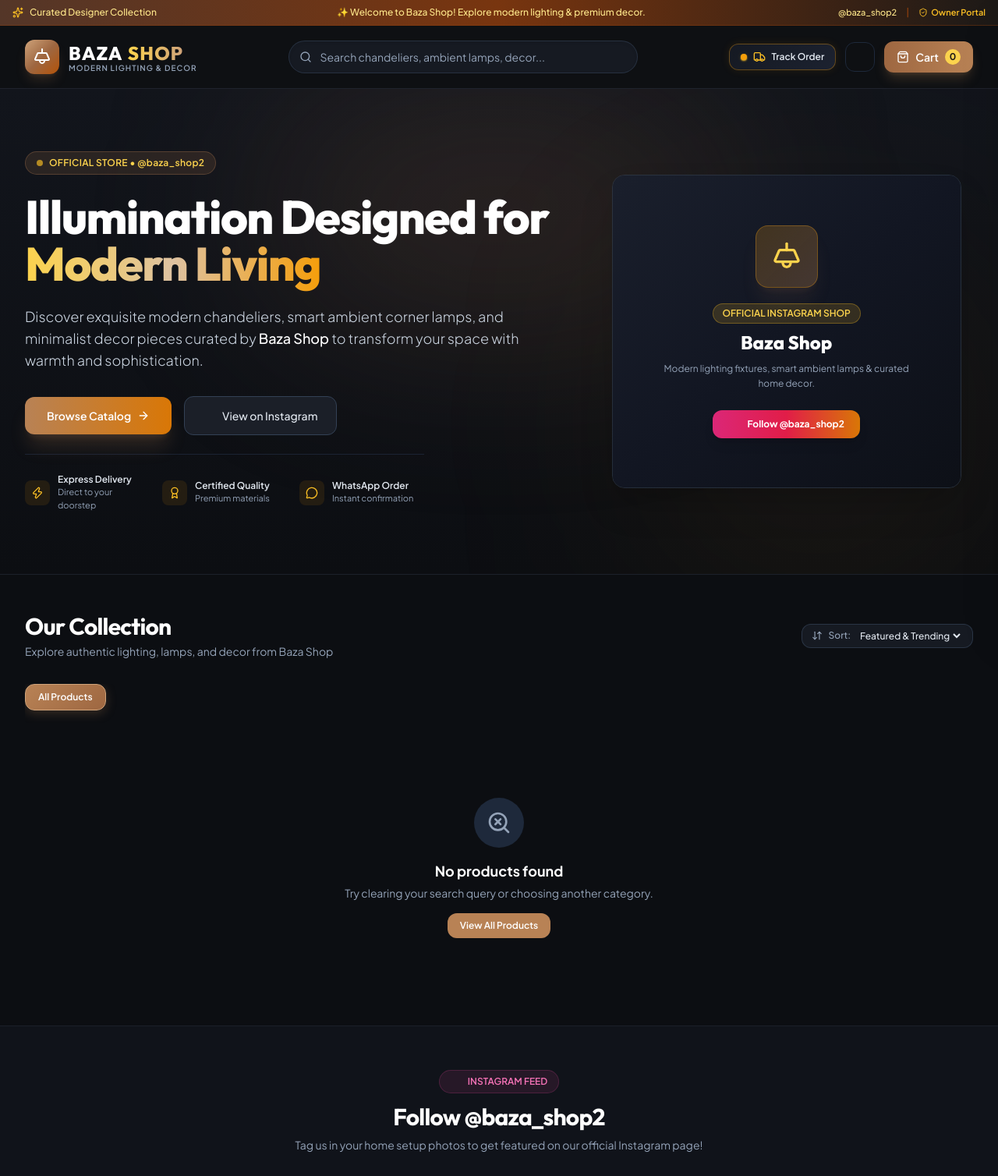
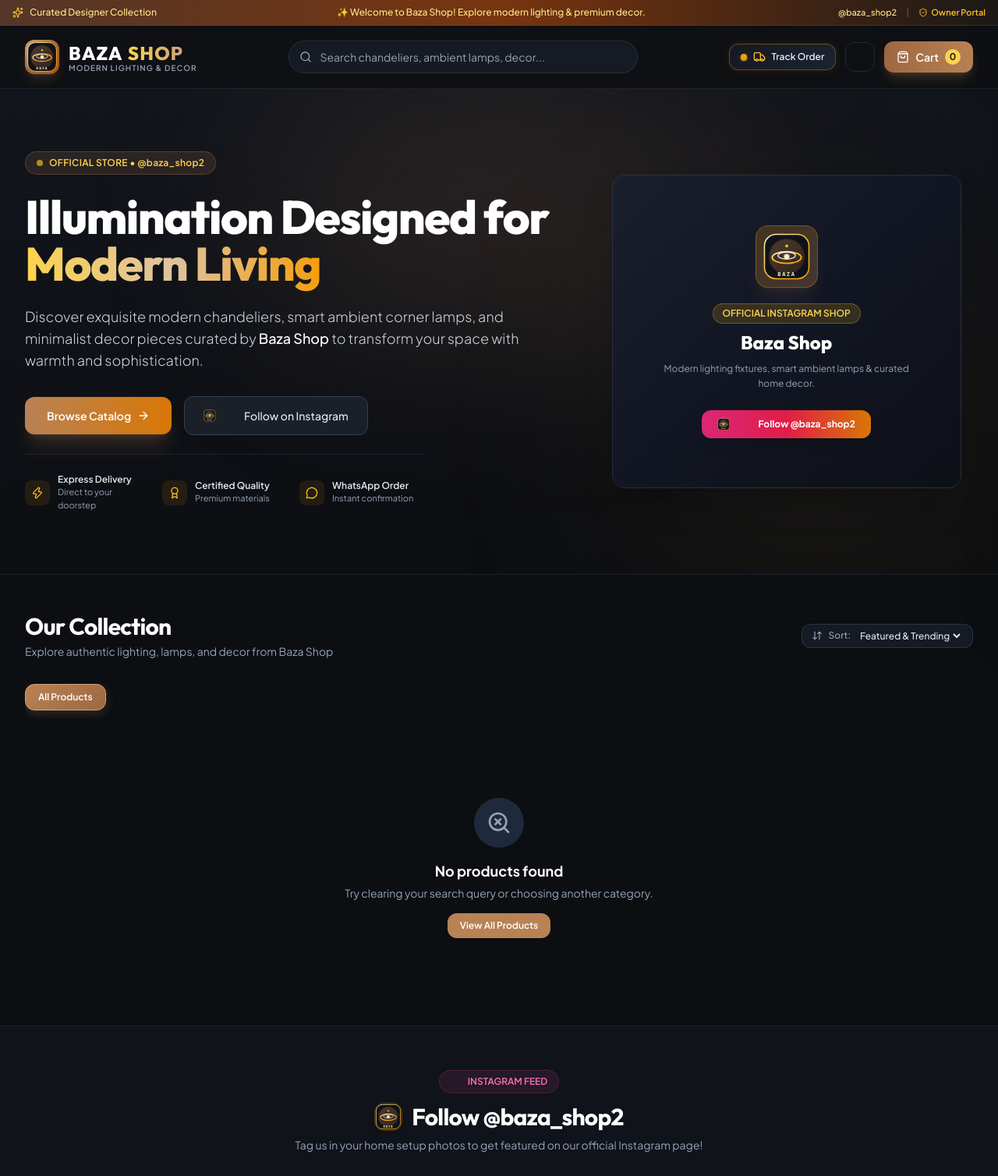
Before and after one commit to NziX/baza-shop, a Flask app: page / in a window 1280 px wide. Shown: the top 1508 px of the page at 78% size. Run offline with Flask 3, Linux system fonts and the light colour scheme; data comes from the database, SQL or seed files in the repository; data that the repository does not hold is empty; some libraries are stand-ins or nearby versions.

Commit message:
feat(branding): add official Baza Shop logo badge to Instagram buttons and admin panel

```diff
--- a/static/js/store.js
+++ b/static/js/store.js
@@ -257,13 +257,14 @@ function updateHeroFeaturedCard(products) {
     if (!featured) {
         card.innerHTML = `
             <div class="w-full h-[400px] bg-gradient-to-br from-[#1a1f2c] via-[#121622] to-[#0d1017] flex flex-col items-center justify-center p-8 text-center relative overflow-hidden">
-                <div class="w-20 h-20 rounded-2xl bg-gradient-to-br from-amber-500/20 to-brand-500/30 border border-amber-500/30 flex items-center justify-center mb-5 shadow-xl shadow-brand-500/10">
-                    <i data-lucide="lamp-ceiling" class="w-10 h-10 text-amber-300"></i>
+                <div class="w-20 h-20 rounded-2xl bg-gradient-to-br from-amber-500/20 to-brand-500/30 border border-amber-500/30 flex items-center justify-center mb-5 shadow-xl shadow-brand-500/10 p-2">
+                    <img src="/static/images/baza-logo.svg" alt="Baza Shop Logo" class="w-full h-full rounded-xl">
                 </div>
                 <span class="px-3 py-1 rounded-full bg-amber-400/15 border border-amber-400/30 text-amber-300 text-xs font-semibold mb-2">OFFICIAL INSTAGRAM SHOP</span>
                 <h3 class="font-display text-2xl font-extrabold text-white mb-2">Baza Shop</h3>
                 <p class="text-xs text-slate-400 max-w-xs leading-relaxed mb-6">Modern lighting fixtures, smart ambient lamps & curated home decor.</p>
-                <a href="https://www.instagram.com/${storeSettings.instagram_handle || 'baza_shop2'}" target="_blank" rel="noopener noreferrer" class="px-5 py-2.5 rounded-xl bg-gradient-to-r from-pink-600 via-rose-600 to-amber-600 text-white text-xs font-bold shadow-lg hover:opacity-90 transition flex items-center gap-2">
+                <a href="https://www.instagram.com/${storeSettings.instagram_handle || 'baza_shop2'}" target="_blank" rel="noopener noreferrer" class="px-5 py-2.5 rounded-xl bg-gradient-to-r from-pink-600 via-rose-600 to-amber-600 text-white text-xs font-bold shadow-lg hover:opacity-95 transition flex items-center gap-2.5 group">
+                    <img src="/static/images/baza-logo.svg" alt="Baza Shop Logo" class="w-4 h-4 rounded-sm group-hover:scale-110 transition-transform">
                     <i data-lucide="instagram" class="w-4 h-4"></i>
                     <span>Follow @${storeSettings.instagram_handle || 'baza_shop2'}</span>
                 </a>
--- a/templates/index.html
+++ b/templates/index.html
@@ -74,8 +74,8 @@
         <div class="max-w-7xl mx-auto px-4 sm:px-6 lg:px-8 h-20 flex items-center justify-between gap-4">
             <!-- Brand Logo -->
             <a href="/" class="flex items-center gap-3 group">
-                <div class="w-11 h-11 rounded-xl bg-gradient-to-br from-brand-400 via-brand-600 to-amber-700 flex items-center justify-center shadow-lg shadow-brand-500/20 group-hover:scale-105 transition duration-300">
-                    <i data-lucide="lamp-ceiling" class="w-6 h-6 text-white"></i>
+                <div class="w-11 h-11 rounded-xl bg-gradient-to-br from-brand-400 via-brand-600 to-amber-700 p-0.5 flex items-center justify-center shadow-lg shadow-brand-500/20 group-hover:scale-105 transition duration-300">
+                    <img src="/static/images/baza-logo.svg" alt="Baza Shop Logo" class="w-full h-full rounded-[10px]">
                 </div>
                 <div>
                     <span class="font-display font-extrabold text-2xl tracking-wider text-white flex items-center gap-1.5">
@@ -167,9 +167,10 @@
                                 <span>Browse Catalog</span>
                                 <i data-lucide="arrow-right" class="w-4 h-4"></i>
                             </a>
-                            <a href="https://www.instagram.com/baza_shop2" target="_blank" rel="noopener noreferrer" class="px-6 py-3.5 rounded-xl bg-[#1b1f28] hover:bg-[#232834] text-slate-200 border border-slate-700 text-sm font-medium transition duration-300 flex items-center gap-2">
+                            <a href="https://www.instagram.com/baza_shop2" target="_blank" rel="noopener noreferrer" class="px-6 py-3.5 rounded-xl bg-[#1b1f28] hover:bg-[#232834] text-slate-200 border border-slate-700 text-sm font-medium transition duration-300 flex items-center gap-2.5 group">
+                                <img src="/static/images/baza-logo.svg" alt="Baza Shop Logo" class="w-4 h-4 rounded-sm group-hover:scale-110 transition-transform">
                                 <i data-lucide="instagram" class="w-4 h-4 text-pink-400"></i>
-                                <span>View on Instagram</span>
+                                <span>Follow on Instagram</span>
                             </a>
                         </div>
 
@@ -209,13 +210,14 @@
                     <div class="lg:col-span-5 relative" id="heroFeaturedContainer">
                         <div id="heroFeaturedCard" class="relative mx-auto max-w-md rounded-2xl overflow-hidden shadow-2xl border border-slate-700/60 group">
                             <div class="w-full h-[400px] bg-gradient-to-br from-[#1a1f2c] via-[#121622] to-[#0d1017] flex flex-col items-center justify-center p-8 text-center relative overflow-hidden">
-                                <div class="w-20 h-20 rounded-2xl bg-gradient-to-br from-amber-500/20 to-brand-500/30 border border-amber-500/30 flex items-center justify-center mb-5 shadow-xl shadow-brand-500/10">
-                                    <i data-lucide="lamp-ceiling" class="w-10 h-10 text-amber-300"></i>
+                                <div class="w-20 h-20 rounded-2xl bg-gradient-to-br from-amber-500/20 to-brand-500/30 border border-amber-500/30 flex items-center justify-center mb-5 shadow-xl shadow-brand-500/10 p-2">
+                                    <img src="/static/images/baza-logo.svg" alt="Baza Shop Logo" class="w-full h-full rounded-xl">
                                 </div>
                                 <span class="px-3 py-1 rounded-full bg-amber-400/15 border border-amber-400/30 text-amber-300 text-xs font-semibold mb-2">OFFICIAL INSTAGRAM SHOP</span>
                                 <h3 class="font-display text-2xl font-extrabold text-white mb-2">Baza Shop</h3>
                                 <p class="text-xs text-slate-400 max-w-xs leading-relaxed mb-6">Modern lighting fixtures, smart ambient lamps & curated home decor.</p>
-                                <a id="heroInstagramLink" href="https://www.instagram.com/baza_shop2" target="_blank" rel="noopener noreferrer" class="px-5 py-2.5 rounded-xl bg-gradient-to-r from-pink-600 via-rose-600 to-amber-600 text-white text-xs font-bold shadow-lg hover:opacity-90 transition flex items-center gap-2">
+                                <a id="heroInstagramLink" href="https://www.instagram.com/baza_shop2" target="_blank" rel="noopener noreferrer" class="px-5 py-2.5 rounded-xl bg-gradient-to-r from-pink-600 via-rose-600 to-amber-600 text-white text-xs font-bold shadow-lg hover:opacity-95 transition flex items-center gap-2.5 group">
+                                    <img src="/static/images/baza-logo.svg" alt="Baza Shop" class="w-4 h-4 rounded-sm group-hover:scale-110 transition-transform">
                                     <i data-lucide="instagram" class="w-4 h-4"></i>
                                     <span>Follow @baza_shop2</span>
                                 </a>
@@ -294,9 +296,12 @@
                     <i data-lucide="instagram" class="w-3.5 h-3.5"></i>
                     INSTAGRAM FEED
                 </div>
-                <h2 class="font-display text-2xl sm:text-3xl font-bold text-white tracking-tight mb-2">
-                    Follow @baza_shop2
-                </h2>
+                <div class="flex items-center justify-center gap-3 mb-2">
+                    <img src="/static/images/baza-logo.svg" alt="Baza Shop Logo" class="w-9 h-9 rounded-xl shadow-md border border-amber-500/30">
+                    <h2 class="font-display text-2xl sm:text-3xl font-bold text-white tracking-tight">
+                        Follow @baza_shop2
+                    </h2>
+                </div>
                 <p class="text-sm text-slate-400 max-w-xl mx-auto mb-8">
                     Tag us in your home setup photos to get featured on our official Instagram page!
                 </p>
@@ -329,9 +334,10 @@
                 </div>
 
                 <div class="mt-8">
-                    <a href="https://www.instagram.com/baza_shop2" target="_blank" rel="noopener noreferrer" class="inline-flex items-center gap-2 px-5 py-2.5 rounded-xl bg-gradient-to-r from-purple-600 via-pink-600 to-amber-500 text-white font-semibold text-xs shadow-lg shadow-pink-500/20 hover:opacity-95 transition">
+                    <a href="https://www.instagram.com/baza_shop2" target="_blank" rel="noopener noreferrer" class="inline-flex items-center gap-2.5 px-6 py-3 rounded-xl bg-gradient-to-r from-purple-600 via-pink-600 to-amber-500 text-white font-bold text-xs shadow-lg shadow-pink-500/20 hover:opacity-95 transition group">
+                        <img src="/static/images/baza-logo.svg" alt="Baza Shop Logo" class="w-5 h-5 rounded-md group-hover:scale-110 transition-transform">
                         <i data-lucide="instagram" class="w-4 h-4"></i>
-                        <span>Visit @baza_shop2 on Instagram</span>
+                        <span>Follow @baza_shop2 on Instagram</span>
                     </a>
                 </div>
             </div>
```
Also changed, not shown: templates/admin.html (+4 -4 lines), static/images/baza-logo.svg (added).
